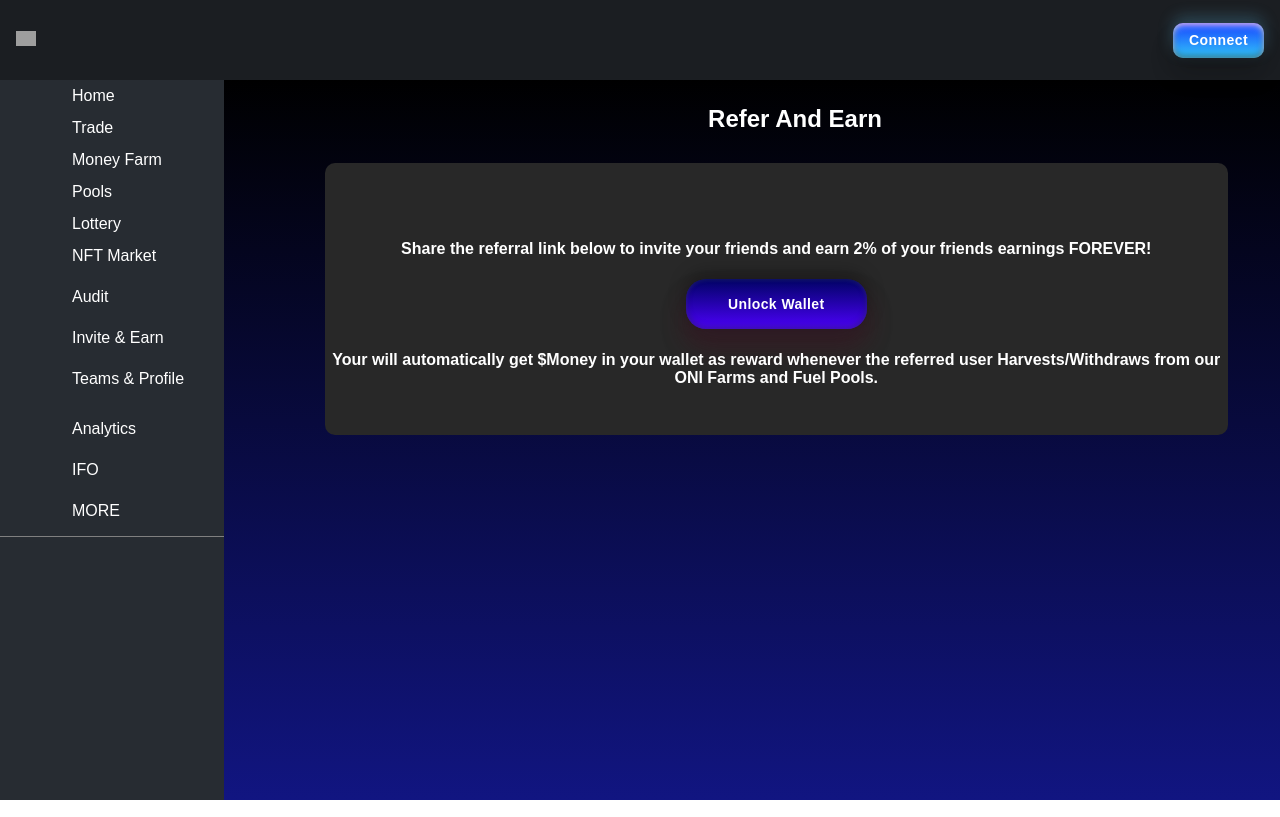
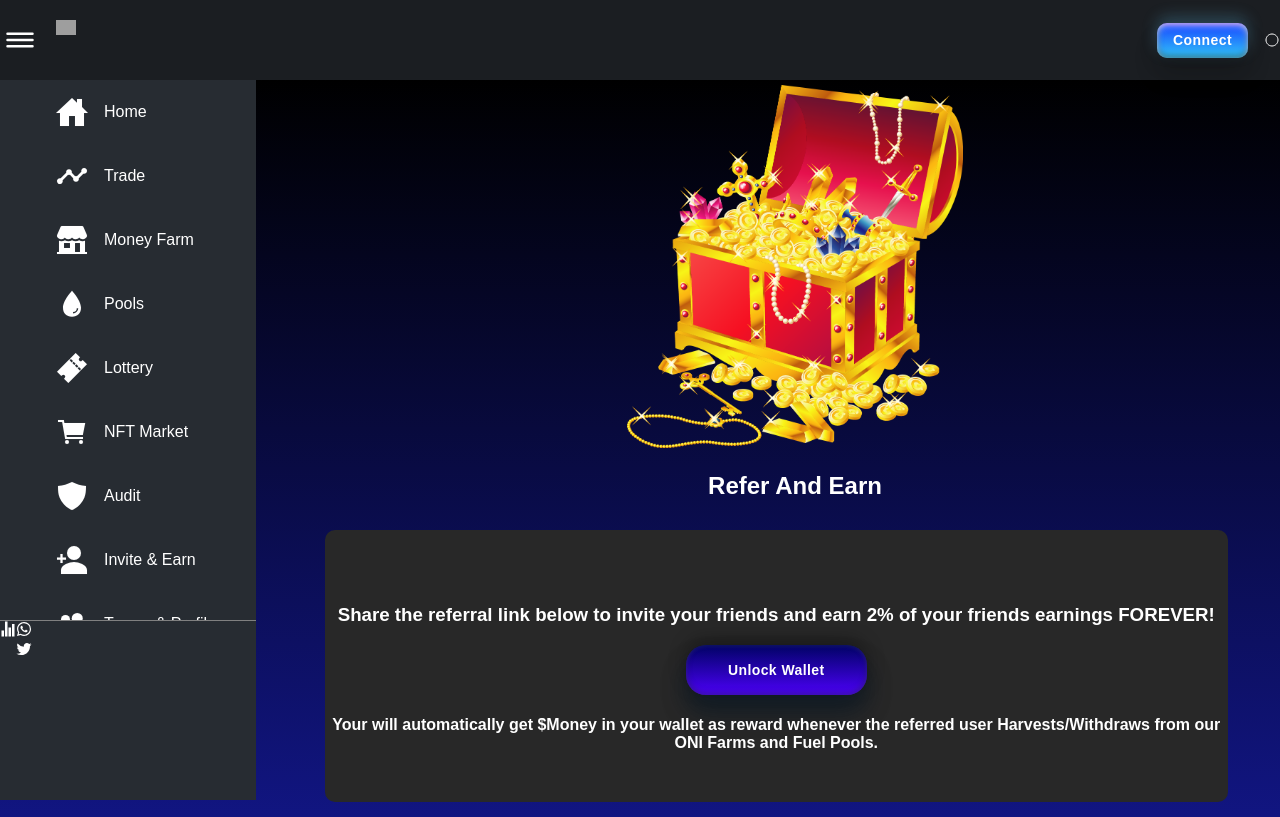
Before and after one commit to edrey03/proyectomoney, a React (Create React App) app: page /Invite in a window 1280 px wide. Built offline with nearby package versions, Linux system fonts and the light colour scheme; grey boxes are pictures that could not be loaded.

Commit message:
invitados

```diff
--- a/src/App.css
+++ b/src/App.css
@@ -669,7 +669,7 @@ aside {
     border-radius: 20px;
     background: linear-gradient(rgb(0, 3, 100) 0%, rgb(76, 1, 250) 100%, rgb(3, 0, 78) 100%);
     color: white;
-    box-shadow: rgba(0, 37, 70, 0.285) 0px 17px 24px, rgba(1, 0, 0, 0.3) 0px -6px 18px, rgba(109, 0, 0, 0.4) 0px 17px 24px, rgb(36 42 48 / 45%) 0px -2px 6px inset, rgb(255 255 255 / 6%) 0px 2px 4px inset;
+    box-shadow: rgba(0, 37, 70, 0.285) 0px 17px 24px, rgba(1, 0, 0, 0.3) 0px -6px 18px, rgba(1, 2, 2, 0.4) 0px 17px 24px, rgb(36 42 48 / 45%) 0px -2px 6px inset, rgb(255 255 255 / 6%) 0px 2px 4px inset;
     width: 20%;
 }
 
--- a/src/components/Invite.jsx
+++ b/src/components/Invite.jsx
@@ -6,12 +6,18 @@ function Invite () {
               <div className="home-container">
                 <AsideMenu />
                 <article>
-       <h2><center>Refer And Earn</center></h2>
+                <center>  <img
+                                className="tesoro"
+                                src='./images/tesoroml.png'
+                                alt="Money Land"
+                                title="Money Land" />
+                <h2>Refer And Earn</h2>
+                </center>
        <div className="cartites-invite">
        <div className="cartites">
-                    <h4>
+                    <h3>
                     Share the referral link below to invite your friends and earn 2% of your friends earnings FOREVER!
-                    </h4>
+                    </h3>
                     <button className="button-invite">Unlock Wallet</button>
                     <h4>
                     Your will automatically get $Money in your wallet as reward whenever the referred user Harvests/Withdraws from our ONI Farms and Fuel Pools.
--- a/src/components/Lottery.jsx
+++ b/src/components/Lottery.jsx
@@ -7,7 +7,7 @@ function Lottery () {
                 <AsideMenu />
                 <article>
                 <section class="info">
-                <h2><center>The ONI Lottery</center></h2>
+                <h2><center>The Money Lottery</center></h2>
                 <h4><center>Buy tickets with Money Win if 2, 3, or 4 of your ticket numbers match!</center></h4>
                 <div class="contenedorfarm">
                 </div>
```
